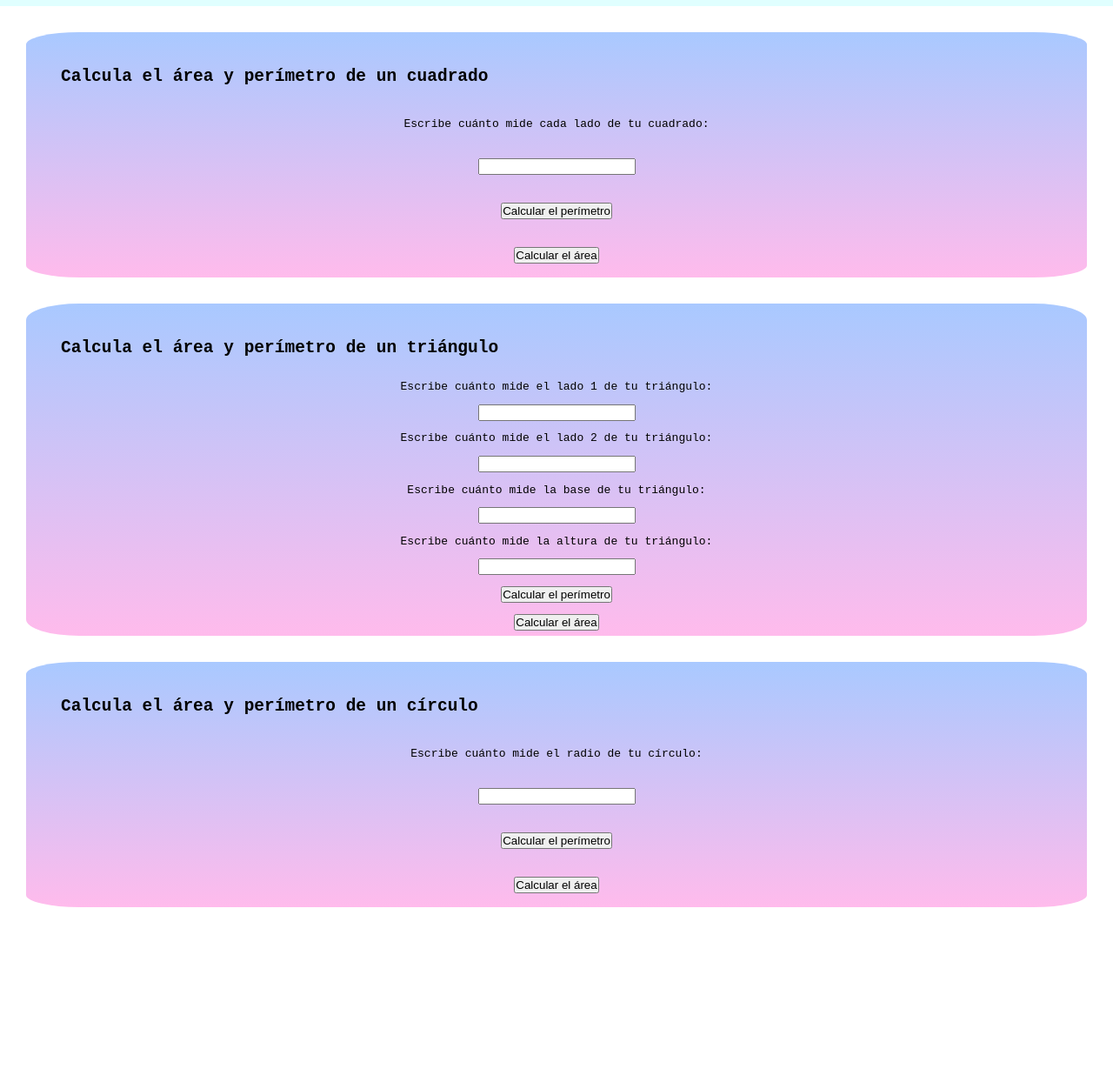
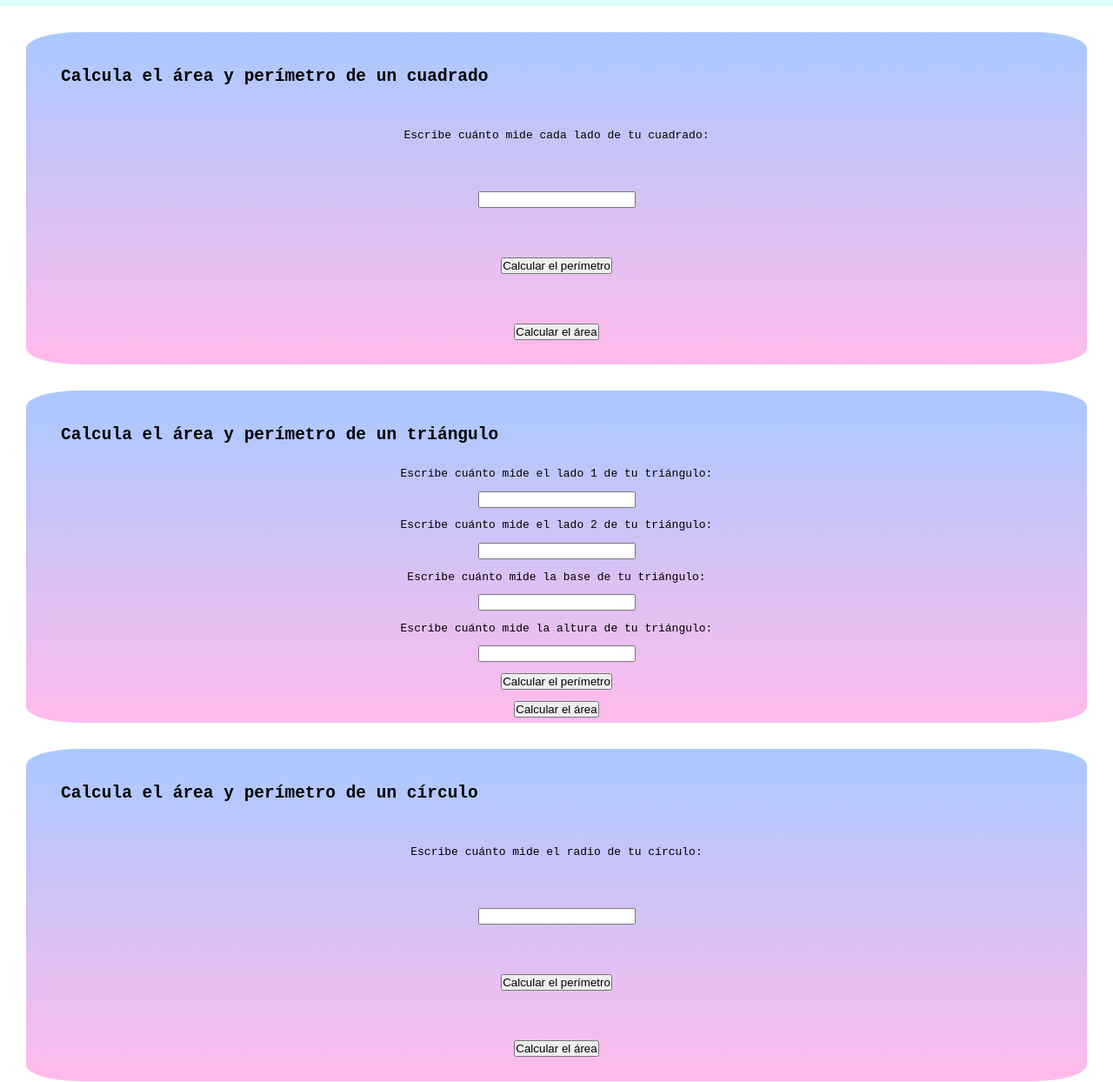
Before and after one commit to valerasergi0/Javascript-prctico, a plain HTML site: page Figuras/figuras.html in a window 1280 px wide. Shown: the part 58-1302 px from the top of the page at 87% size. Before the commit the page ends 1131 px from the top, so only its background shows below. Drawn offline with Linux system fonts and the light colour scheme.

Commit message:
Corrección de estilos para el archivo figuras.html

```diff
--- a/Figuras/figuras.html
+++ b/Figuras/figuras.html
@@ -13,9 +13,9 @@
         <p>Primer taller del curso práctico de JS</p>
     </header>
         <!--Formulario cuadrado-->
-            <section class="sectionCuadrado">
+            <section class="sectionFiguras">
                 <h2>Calcula el área y perímetro de un cuadrado</h2>
-                <form class="formCuadrado">
+                <form class="formFiguras">
                     <label for="inputCuadrado">
                         Escribe cuánto mide cada lado de tu cuadrado:</label>
                     <input id="inputCuadrado" type="number" >
@@ -27,9 +27,9 @@
             </section>
 
             <!--Formulario triángulo-->
-            <section class="sectionTriangulo">
+            <section class="sectionFiguras">
                 <h2>Calcula el área y perímetro de un triángulo</h2>
-                <form class="formTriangulo">
+                <form class="formFiguras">
                     <label for="input1Triangulo">
                         Escribe cuánto mide el lado 1 de tu triángulo:</label>
                     <input id="input1Triangulo" type="number">
@@ -54,9 +54,9 @@
             </section>
 
             <!--Formulario círculo-->
-            <section class="sectionCirculo">
+            <section class="sectionFiguras">
                 <h2>Calcula el área y perímetro de un círculo</h2>
-                <form class="formCirculo">
+                <form class="formFiguras">
                     <label for="inputCirculo">
                         Escribe cuánto mide el radio de tu círculo:</label>
                     <input id="inputCirculo" type="number">
--- a/Figuras/style.css
+++ b/Figuras/style.css
@@ -19,63 +19,24 @@ header{
     padding-left: 20px;
 }
 
-.sectionCuadrado{
+.sectionFiguras{
     border-radius: 5%;
     margin: 30px;
     background-image: linear-gradient(180deg, #A9C9FF 0%, #FFBBEC 100%);
+
 }
 
-.sectionCuadrado > h2{
+.sectionFiguras > h2{
     padding-top: 40px;
     padding-left: 40px;
 }
 
-.formCuadrado{
-    margin: 20px;
-    display: flex;
-    flex-direction: column;
-    justify-content: space-around;
-    align-items: center;
-    height: 200px;
-}
-
-.sectionTriangulo{
-    border-radius:  5%;
-    margin: 30px;
-    background-image: linear-gradient(180deg, #A9C9FF 0%, #FFBBEC 100%);
-}
-
-.sectionTriangulo > h2{
-    padding-top: 40px;
-    padding-left: 40px;
-}
-
-.formTriangulo{
+.formFiguras{
     margin: 20px;
     display: flex;
     flex-direction: column;
     justify-content: space-around;
     align-items: center;
     height: 300px;
+
 }
-
-.sectionCirculo{
-    border-radius: 5%;
-    margin: 30px;
-    background-image: linear-gradient(180deg, #A9C9FF 0%, #FFBBEC 100%);
-}
-
-
-.sectionCirculo > h2{
-    padding-top: 40px;
-    padding-left: 40px;
-}
-
-.formCirculo{
-    margin: 20px;
-    display: flex;
-    flex-direction: column;
-    justify-content: space-around;
-    align-items: center;
-    height: 200px;
-}
--- /dev/null
+++ b/Porcentajes/style.css
@@ -0,0 +1,20 @@
+*{
+    box-sizing: border-box;
+    margin: 0;
+    padding: 0;
+}
+
+html{
+    font-family: monospace;
+
+}
+
+
+header{
+    width: 100%;
+    height: 40%;
+    background-color: lightcyan;
+    padding-top: 10px;
+    padding-bottom: 10px;
+    padding-left: 20px;
+}
```
Also changed, not shown: Porcentajes/porcentajes.html (+1 -0 lines).
